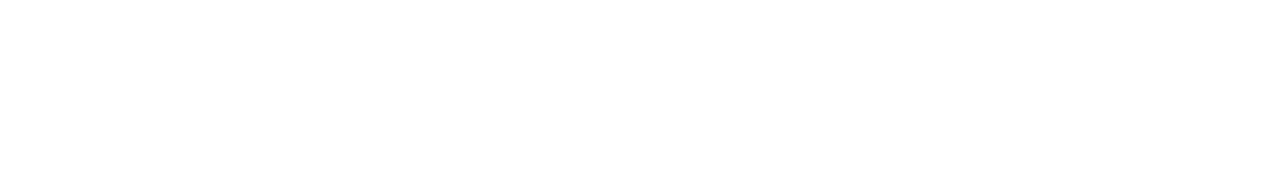
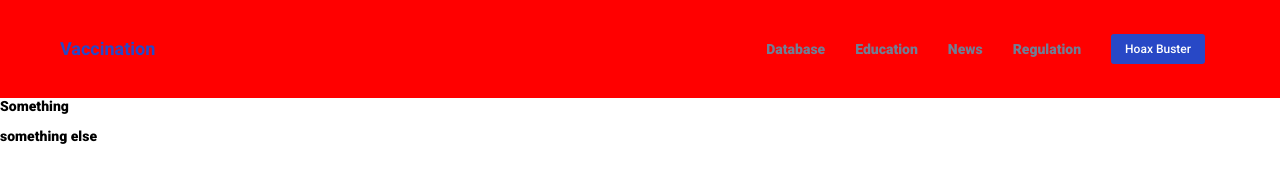
Before and after one commit to A-Cobra/vaccine-web, a plain HTML site: page HTML Files/index.html in a window 1280 px wide. Drawn offline with Linux system fonts and the light colour scheme.

Commit message:
-Started the creation of the header
There is a red color to see the space that it is taking, it will be changed later

```diff
--- a/HTML Files/index.html
+++ b/HTML Files/index.html
@@ -5,10 +5,28 @@
     <meta http-equiv="X-UA-Compatible" content="IE=edge">
     <meta name="viewport" content="width=device-width, initial-scale=1.0">
     <title>Vaccination</title>
+    <!--Google Fonts-->
+    <link rel="preconnect" href="https://fonts.googleapis.com">
+    <link rel="preconnect" href="https://fonts.gstatic.com" crossorigin>
+    <link href="https://fonts.googleapis.com/css2?family=Roboto:wght@400;500;700;900&display=swap" rel="stylesheet">
+    <!--Stylesheets-->
+    <link rel="stylesheet" href="../styles/general.css">
+    <link rel="stylesheet" href="../styles/nav-bar.css">
 </head>
 <body>
-    <header>
-        <div id="logo"></div>
+    <header id="nav-bar" class="normal-sec">
+        <div id="logo-container">
+            <h3>Vaccination</h3>
+        </div>
+        <ul id="menu-list">
+            <li><a href="#">Database</a></li>
+            <li><a href="#">Education</a></li>
+            <li><a href="#">News</a></li>
+            <li><a href="#">Regulation</a></li>
+            <li><a href="#"><button class="dark-btn">Hoax Buster</button></a></li>
+        </ul>
     </header>
+    Something
+    <p>something else</p>
 </body>
 </html>
--- /dev/null
+++ b/styles/general.css
@@ -0,0 +1,44 @@
+/*Definition of Variables*/
+:root{
+    --main-color : rgba(40,72,198,1);
+    --secondary-color:rgba(31,62,114,1);
+    --text-color: rgba(112,126,149,1);
+    --icon-background-color:rgba(238,243,255,1);
+}
+
+
+body{
+    margin: 0;
+    padding: 0;
+
+    font-family: Roboto, Arial, Helvetica, sans-serif;
+    font-weight: 900;
+    font-size: 14px;
+}
+
+a{
+
+    text-decoration: none;
+    color: var(--text-color);
+}
+
+
+h3{
+    color: var(--main-color);
+    font-size: 18px;
+    /* font-family: Roboto, Arial, sans-serif; */
+}
+.normal-sec{
+    padding: 20px 60px 20px 60px;
+}
+.dark-btn{
+    border: none;
+    border-radius: 3px;
+    padding: 8px 14px;
+    background-color: var(--main-color);
+    font-size: 900;
+    color: rgba(255,255,255,1);
+    font-family: Roboto, Arial, Helvetica, sans-serif;
+    font-weight: 500;
+    font-size: 12px;
+}
--- /dev/null
+++ b/styles/nav-bar.css
@@ -0,0 +1,18 @@
+
+header{
+    display: flex;
+    justify-content: space-between;
+    background-color: red;
+
+}
+header #menu-list{
+    display: flex;
+    list-style-type: none;
+    align-items: center;
+}
+header #menu-list a{
+    /* color: blue; */
+}
+header #menu-list li{
+    padding: 0 15px;
+}
```
Also changed, not shown: styles/index.css (deleted).
